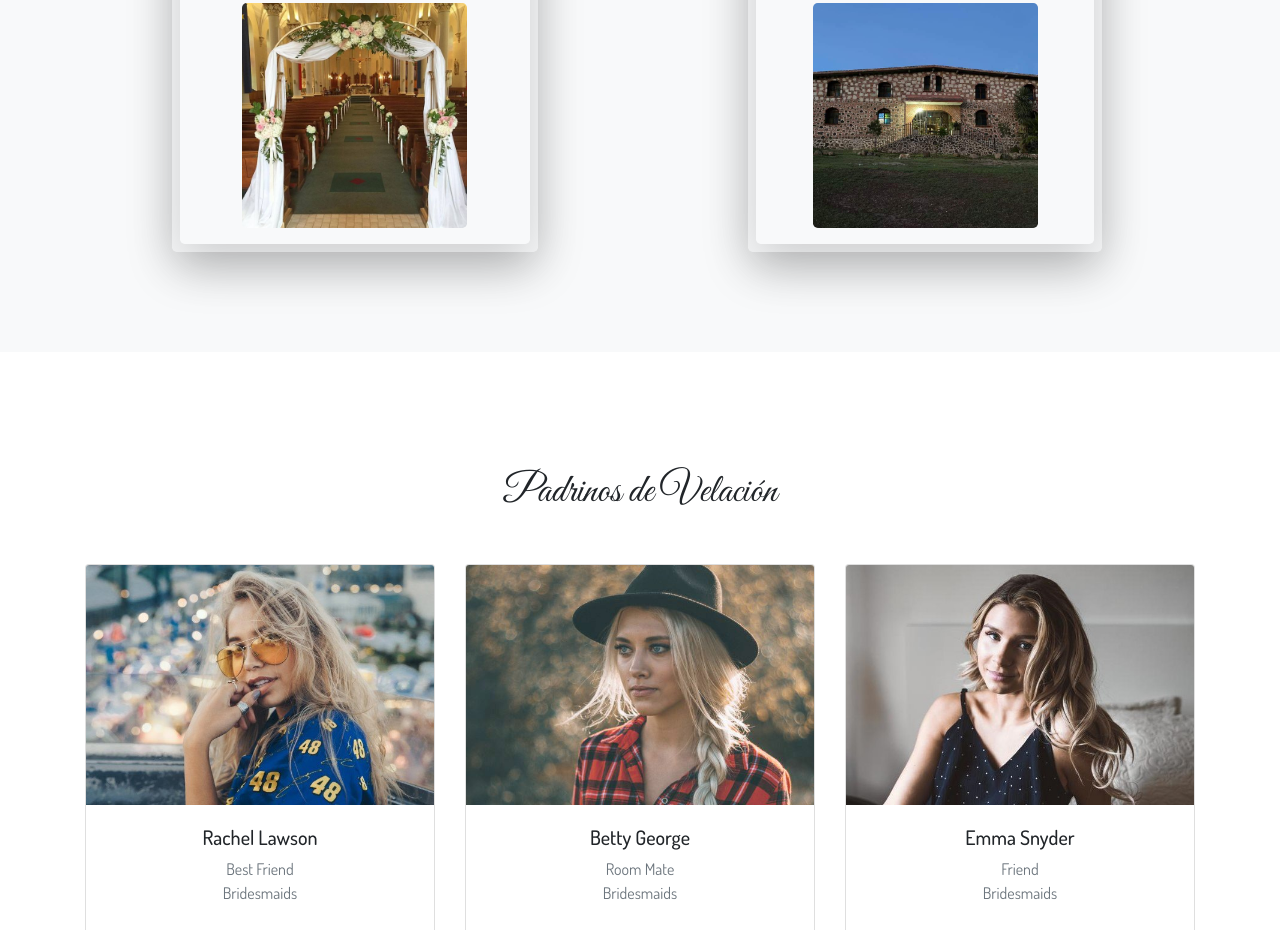
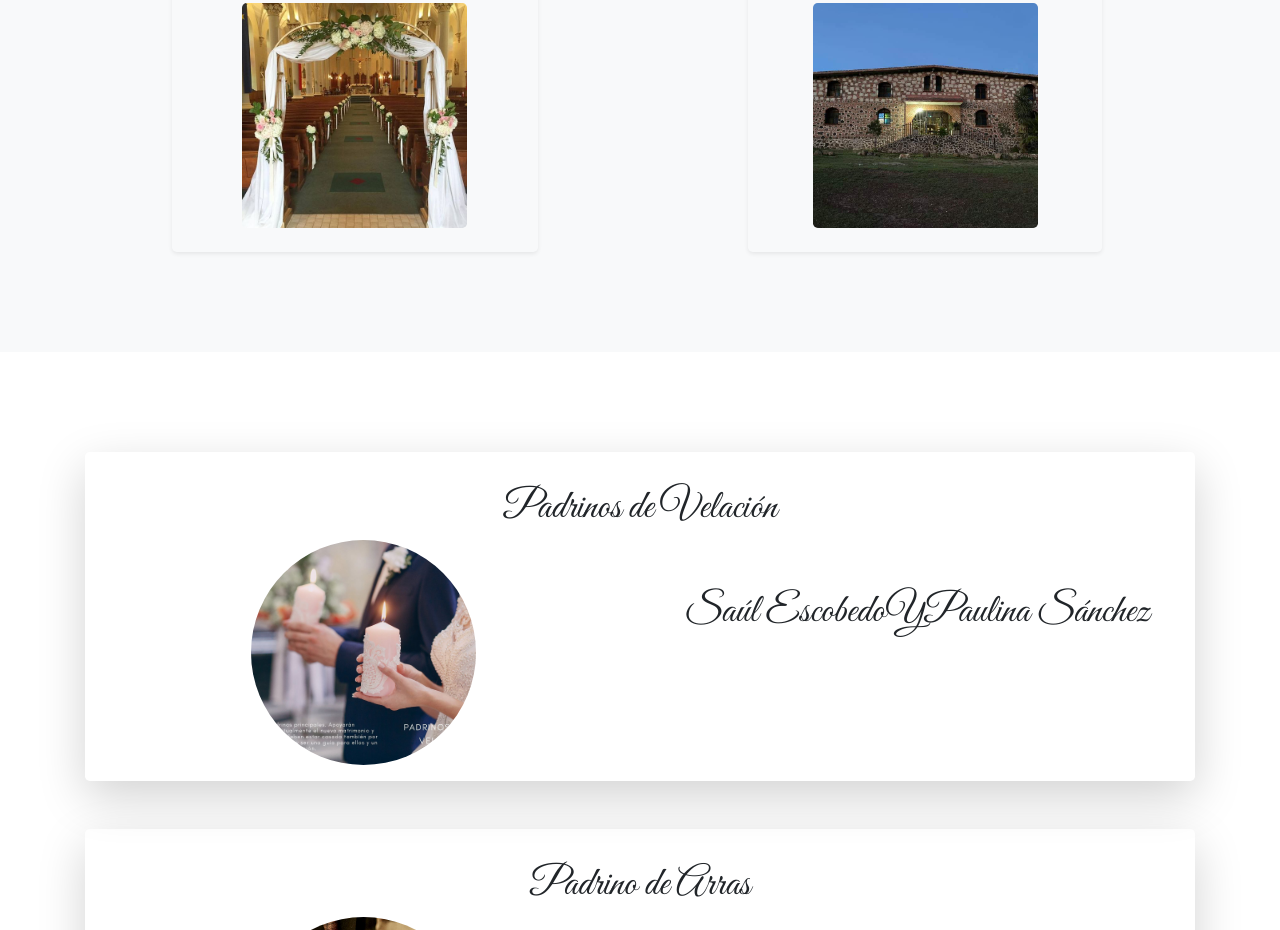
Before and after one commit to Eder3323/wedding, a website: page index.html in a window 1280 px wide. Shown: the part 1870-2800 px from the top of the page. Drawn offline with Linux system fonts and the light colour scheme.

Commit message:
padrinos de arras y velacion

```diff
--- a/css/main.css
+++ b/css/main.css
@@ -3,7 +3,7 @@ body {
 
 /* Home Page Style */
 .ww-home-page {
-  background: url("../images/boda/prueba2.jpg") no-repeat center center;
+  background: url("../images/boda/raul_antonia.jpg") no-repeat center center;
   background-size: cover;
   background-position: 70%;
   height: 100vh;
--- a/index.html
+++ b/index.html
@@ -47,7 +47,7 @@
 <!--        <h1>NUESTRA BODA</h1>-->
       </div>
       <p class="ww-couple-name ww-title" data-aos="zoom-in-down" data-aos-delay="300"
-         data-aos-duration="1000">Raúl & Antonia</p>
+         data-aos-duration="1000">Antonia & Raúl </p>
       <img class="img-fluid mt-1" src="images/laurel-1.png" alt="Heart" data-aos="zoom-in-down"
            data-aos-delay="300" data-aos-duration="1000"/>
       <p class="h1 mt-5 ww-title" data-aos="zoom-in-down" data-aos-delay="300" data-aos-duration="1000"
@@ -76,6 +76,8 @@
 <!--    </div>-->
 <!--  </nav>-->
 <!--</div>-->
+<!--        lo que dios unio no lo separe el hombre-->
+
 <div class="ww-section" id="couple">
   <div class="container">
     <h1 class="h1 text-center pb-3 ww-title" data-aos="zoom-in-down" data-aos-duration="1000">Nuestra historia</h1>
@@ -106,8 +108,8 @@
     <h2 class="h1 text-center pb-3 ww-title" data-aos="zoom-in-down" data-aos-duration="1000">Dónde y Cuándo</h2>
     <div class="row">
       <div class="col-md-6 col-sm-12 d-flex justify-content-center align-items-center pt-3" data-aos="fade-down-right" data-aos-duration="1000">
-        <div class="shadow-lg p-2 rounded-lg">
-          <div class="p-3 shadow-lg rounded-lg">
+        <div class="shadow-sm p-2 rounded-lg">
+          <div class="p-3 rounded-lg">
             <div class="h4 ww-title text-center">Ceremonia Religiosa</div>
             <div class="h4">Iglesia Cátolica Cristo Rey</div>
             <ul>
@@ -122,8 +124,8 @@
         </div>
       </div>
       <div class="col-md-6 col-sm-12 d-flex justify-content-center align-items-center pt-3"  data-aos="fade-up-right" data-aos-duration="1000">
-        <div class="shadow-lg p-2 rounded-lg">
-          <div class="p-3 shadow-lg rounded-lg">
+        <div class="shadow-sm p-2 rounded-lg">
+          <div class="p-3 rounded-lg">
             <div class="h4 ww-title text-center">La Fiesta</div>
             <div class="h4">Salón El Almendro</div>
             <ul>
@@ -141,80 +143,37 @@
   </div>
 </div>
 <div class="ww-section" id="people">
-  <div class="container ww-couple-friends">
-    <h2 class="h1 text-center pt-3 ww-title" data-aos="zoom-in-down" data-aos-duration="1000">Padrinos de Velación</h2>
-    <div class="carousel slide" id="ww-carouselIndicator" data-ride="carousel" data-aos="zoom-in-up" data-aos-duration="1000">
-      <ol class="carousel-indicators">
-        <li class="active" data-target="#ww-carouselIndicator" data-slide-to="0"></li>
-        <li data-target="#ww-carouselIndicator" data-slide-to="1"></li>
-      </ol>
-      <div class="carousel-inner">
-        <div class="carousel-item active">
+  <div class="container ww-couple-friends ">
+    <div class="p-3 shadow-lg rounded-lg">
+      <h2 class="h1 text-center pt-3 ww-title" data-aos="fade-up-right" data-aos-duration="1000">Padrinos de Velación</h2>
       <div class="row">
-            <div class="col-md-4">
-              <div class="card d-block mb-3"><img class="card-img-top" src="images/groom-men-1.jpg" alt="Groom Men 1"/>
-                <div class="card-body text-center">
-                  <div class="h5">Bryan Berry</div>
-                  <p class="mb-0 text-muted">Best Friend</p>
-                  <p class="text-muted">Groomsmen</p>
-                  <div class="ww-social-links"><a class="btn btn-link" href="#"><i class="fab fa-facebook-f" aria-hidden="true"></i></a><a class="btn btn-link" href="#"><i class="fab fa-twitter" aria-hidden="true"></i></a><a class="btn btn-link" href="#"><i class="fab fa-google-plus-g" aria-hidden="true"></i></a><a class="btn btn-link" href="#"><i class="fab fa-instagram" aria-hidden="true"></i></a></div>
+        <div class="col-md-6 col-sm-12" data-aos="flip-left" data-aos-duration="1000">
+          <div class="row d-flex align-items-center justify-content-center">
+            <img class="img-fluid w-100 rounded-lg rounded-circle" style="max-width: 225px;" src="images/boda/velacion.jpg" alt="Reception"/>
           </div>
         </div>
-            </div>
-            <div class="col-md-4">
-              <div class="card d-block mb-3"><img class="card-img-top" src="images/groom-men-2.jpg" alt="Groom Men 2"/>
-                <div class="card-body text-center">
-                  <div class="h5 text-center">Kevin Johnston</div>
-                  <p class="mb-0 text-muted">Room Mate</p>
-                  <p class="text-muted">Groomsmen</p>
-                  <div class="ww-social-links"><a class="btn btn-link" href="#"><i class="fab fa-facebook-f" aria-hidden="true"></i></a><a class="btn btn-link" href="#"><i class="fab fa-twitter" aria-hidden="true"></i></a><a class="btn btn-link" href="#"><i class="fab fa-google-plus-g" aria-hidden="true"></i></a><a class="btn btn-link" href="#"><i class="fab fa-instagram" aria-hidden="true"></i></a></div>
-                </div>
-              </div>
-            </div>
-            <div class="col-md-4">
-              <div class="card d-block mb-3"><img class="card-img-top" src="images/groom-men-3.jpg" alt="Groom Men 3"/>
-                <div class="card-body text-center">
-                  <div class="h5 text-center">Arthur Wright</div>
-                  <p class="mb-0 text-muted">Friend</p>
-                  <p class="text-muted">Groomsmen</p>
-                  <div class="ww-social-links"><a class="btn btn-link" href="#"><i class="fab fa-facebook-f" aria-hidden="true"></i></a><a class="btn btn-link" href="#"><i class="fab fa-twitter" aria-hidden="true"></i></a><a class="btn btn-link" href="#"><i class="fab fa-google-plus-g" aria-hidden="true"></i></a><a class="btn btn-link" href="#"><i class="fab fa-instagram" aria-hidden="true"></i></a></div>
+        <div class="col-md-6 col-sm-12 mt-5" data-aos="fade-down-right" data-aos-duration="1000">
+          <div class="d-flex align-items-center justify-content-center">
+            <h1 class="h1 text-center ww-title "> Saúl Escobedo</h1>
+            <h1 class="h1 text-center ww-title "> Y</h1>
+            <h1 class="text-center ww-title" > Paulina Sánchez</h1>
           </div>
         </div>
       </div>
     </div>
   </div>
-        <div class="carousel-item">
+  <div class="container ww-couple-friends pt-5">
+    <div class="p-3 shadow-lg rounded-lg">
+      <h2 class="h1 text-center pt-3 ww-title" data-aos="zoom-in-down" data-aos-duration="1000">Padrino de Arras</h2>
       <div class="row">
-            <div class="col-md-4">
-              <div class="card d-block mb-3"><img class="card-img-top" src="images/bride-maid-1.jpg" alt="Bride Maid 1"/>
-                <div class="card-body text-center">
-                  <div class="h5">Rachel Lawson</div>
-                  <p class="mb-0 text-muted">Best Friend</p>
-                  <p class="text-muted">Bridesmaids</p>
-                  <div class="ww-social-links"><a class="btn btn-link" href="#"><i class="fab fa-facebook-f" aria-hidden="true"></i></a><a class="btn btn-link" href="#"><i class="fab fa-twitter" aria-hidden="true"></i></a><a class="btn btn-link" href="#"><i class="fab fa-google-plus-g" aria-hidden="true"></i></a><a class="btn btn-link" href="#"><i class="fab fa-instagram" aria-hidden="true"></i></a></div>
+        <div class="col-md-6 col-sm-12" data-aos="flip-right" data-aos-duration="1000">
+          <div class="row d-flex align-items-center justify-content-center">
+            <img class="img-fluid w-100 rounded-lg rounded-circle" style="max-width: 225px;" src="images/boda/arras2.jpg" alt="Reception"/>
           </div>
         </div>
-            </div>
-            <div class="col-md-4">
-              <div class="card d-block mb-3"><img class="card-img-top" src="images/bride-maid-2.jpg" alt="Bride Maid 2"/>
-                <div class="card-body text-center">
-                  <div class="h5 text-center">Betty George</div>
-                  <p class="mb-0 text-muted">Room Mate</p>
-                  <p class="text-muted">Bridesmaids</p>
-                  <div class="ww-social-links"><a class="btn btn-link" href="#"><i class="fab fa-facebook-f" aria-hidden="true"></i></a><a class="btn btn-link" href="#"><i class="fab fa-twitter" aria-hidden="true"></i></a><a class="btn btn-link" href="#"><i class="fab fa-google-plus-g" aria-hidden="true"></i></a><a class="btn btn-link" href="#"><i class="fab fa-instagram" aria-hidden="true"></i></a></div>
-                </div>
-              </div>
-            </div>
-            <div class="col-md-4">
-              <div class="card d-block mb-3"><img class="card-img-top" src="images/bride-maid-3.jpg" alt="Bride Maid 3"/>
-                <div class="card-body text-center">
-                  <div class="h5 text-center">Emma Snyder</div>
-                  <p class="mb-0 text-muted">Friend</p>
-                  <p class="text-muted">Bridesmaids</p>
-                  <div class="ww-social-links"><a class="btn btn-link" href="#"><i class="fab fa-facebook-f" aria-hidden="true"></i></a><a class="btn btn-link" href="#"><i class="fab fa-twitter" aria-hidden="true"></i></a><a class="btn btn-link" href="#"><i class="fab fa-google-plus-g" aria-hidden="true"></i></a><a class="btn btn-link" href="#"><i class="fab fa-instagram" aria-hidden="true"></i></a></div>
-                </div>
-              </div>
-            </div>
+        <div class="col-md-6 col-sm-12 mt-5" data-aos="fade-down-right" data-aos-duration="1000">
+          <div class="d-flex align-items-center justify-content-center">
+            <h1 class="h1 text-center ww-title "> Sr. Fernando Guerrero</h1>
           </div>
         </div>
       </div>
```
Also changed, not shown: images/boda/arras2.jpg (added), images/boda/prueba.jpeg (deleted), images/boda/ra_an_back.jpg (deleted), images/boda/velacion.jpg (added), 4 other files. Lines whose indentation alone changed are shown as unchanged.
